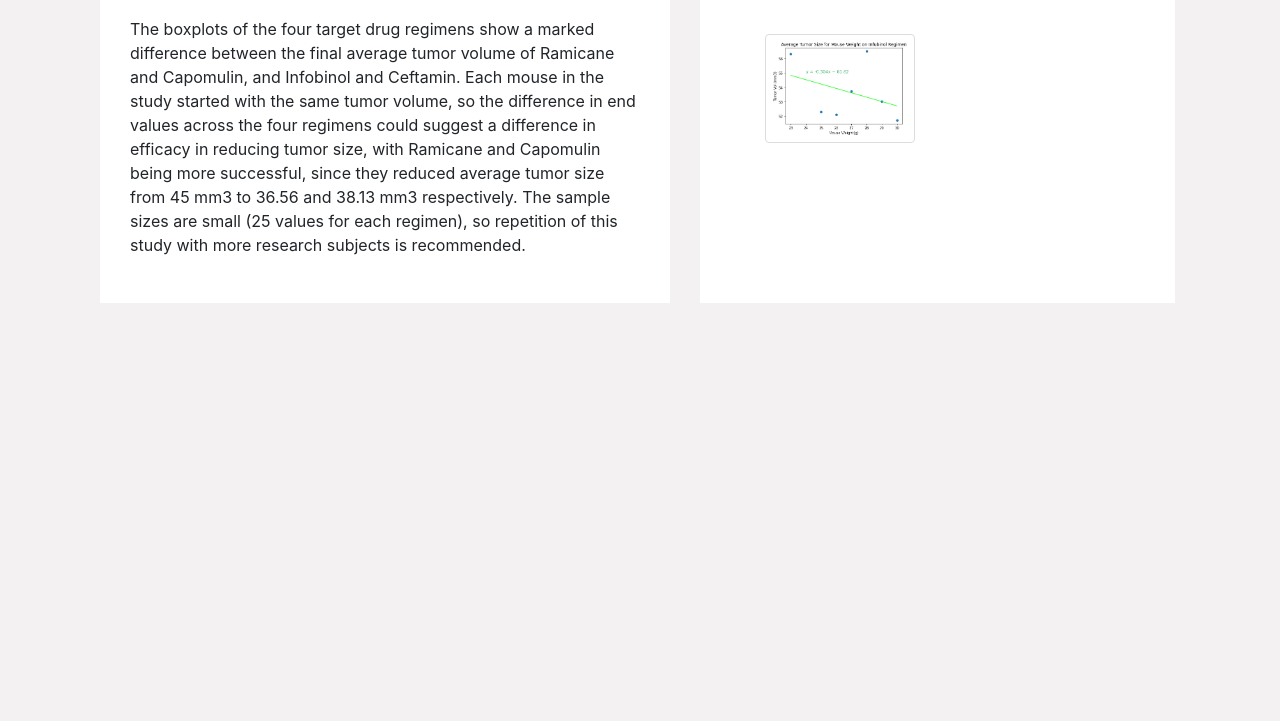
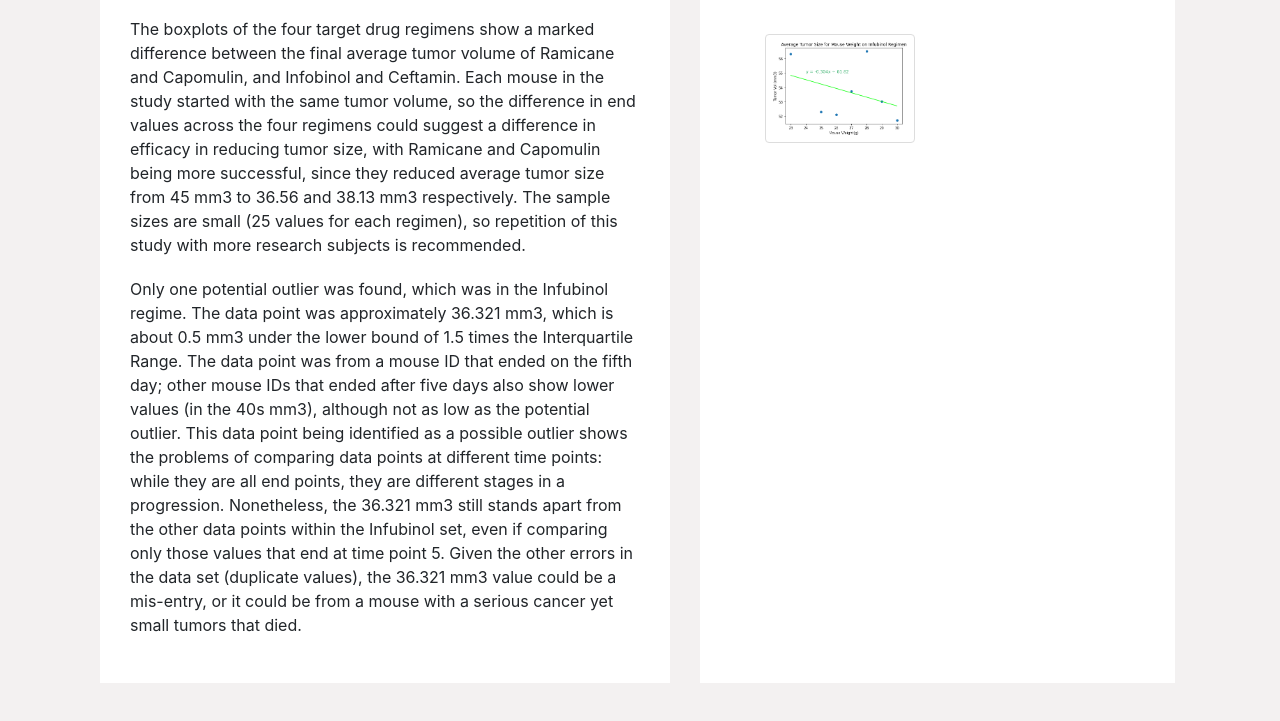
Before and after one commit to sarahDH615/web-design-challenge, a plain HTML site: page html_pages/final_tum_size.html in a window 1280 px wide. Shown: the part 525-1246 px from the top of the page. Before the commit the page ends 878 px from the top, so only its background shows below. Drawn offline with nearby package versions, Linux system fonts and the light colour scheme.

```diff
--- a/html_pages/final_tum_size.html
+++ b/html_pages/final_tum_size.html
@@ -56,9 +56,10 @@
                     <h3>Measurements Per Regimen</h3><hr>
                     <img src="../visualisations/final_tumor_size_boxplot.png" alt="Final Tumour Size Boxplot">
                     <p class='plot_text'>The boxplots of the four target drug regimens show a marked difference between the final average tumor volume of Ramicane and Capomulin, and Infobinol and Ceftamin. Each mouse in the study started with the same tumor volume, so the difference in end values across the four regimens could suggest a difference in efficacy in reducing tumor size, with Ramicane and Capomulin being more successful, since they reduced average tumor size from 45 mm3 to 36.56 and 38.13 mm3 respectively. The sample sizes are small (25 values for each regimen), so repetition of this study with more research subjects is recommended.</p>
+                    <p class='plot_text'>Only one potential outlier was found, which was in the Infubinol regime. The data point was approximately 36.321 mm3, which is about 0.5 mm3 under the lower bound of 1.5 times the Interquartile Range. The data point was from a mouse ID that ended on the fifth day; other mouse IDs that ended after five days also show lower values (in the 40s mm3), although not as low as the potential outlier. This data point being identified as a possible outlier shows the problems of comparing data points at different time points: while they are all end points, they are different stages in a progression. Nonetheless, the 36.321 mm3 still stands apart from the other data points within the Infubinol set, even if comparing only those values that end at time point 5. Given the other errors in the data set (duplicate values), the 36.321 mm3 value could be a mis-entry, or it could be from a mouse with a serious cancer yet small tumors that died.</p>
             </div>
-            <!-- end of div class md 6 (main)-->
-            <div class='col-lg-5 col-sm-12 box-styling'>
+            <!-- end of div class col (main)-->
+            <div class='col-lg-5 col-sm-12 box-styling viz_box'>
                 <h3>Visualisations</h3><hr>
                 <div class='container'>
                     <div class='row'>
@@ -90,13 +91,15 @@
 
 
                     </div>
+                    <!-- end of sidebar div row -->
                 </div>
+                <!-- end of sidebar div container -->
             </div>
-            <!-- end of div class md 6 (sidebar) -->
+            <!-- end of div (sidebar) -->
         </div>
-        <!-- ^^ end of row div -->
+        <!-- ^^ end of row div for overall page -->
     </div>
-    <!-- ^^ end of container div -->
+    <!-- ^^ end of container div for overall page -->
 <!-- jQuery first, then Popper.js, then Bootstrap JS -->
 <script src="https://code.jquery.com/jquery-3.2.1.slim.min.js" integrity="sha384-KJ3o2DKtIkvYIK3UENzmM7KCkRr/rE9/Qpg6aAZGJwFDMVNA/GpGFF93hXpG5KkN" crossorigin="anonymous"></script>
 <script src="https://cdnjs.cloudflare.com/ajax/libs/popper.js/1.11.0/umd/popper.min.js" integrity="sha384-b/U6ypiBEHpOf/4+1nzFpr53nxSS+GLCkfwBdFNTxtclqqenISfwAzpKaMNFNmj4" crossorigin="anonymous"></script>
```
